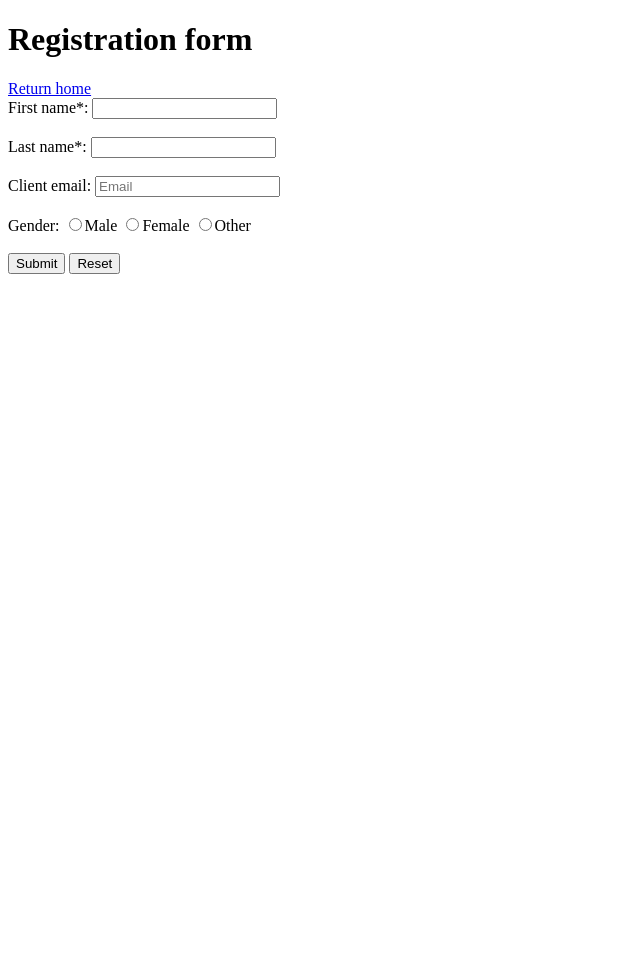
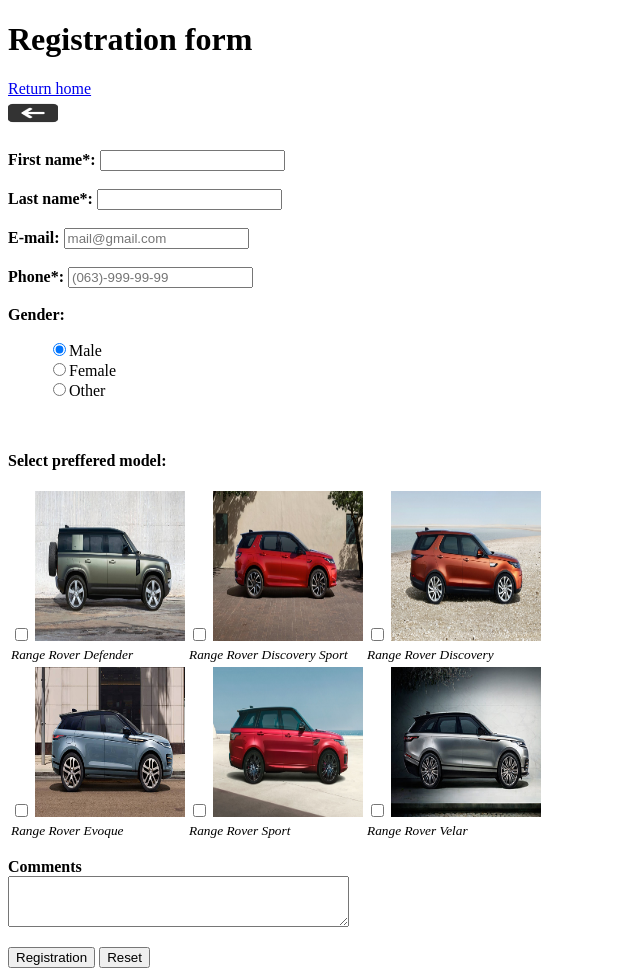
Before and after one commit to katerozhkovskaya/HW1707_Rozhkovska, a plain HTML site: page form.html in a window 1280 px wide. Shown: the whole page, without its empty margins (0-640 px from the left). Before the commit the page ends 800 px from the top, so only its background shows below. Drawn offline with Linux system fonts and the light colour scheme.

Commit message:
rewrite form

```diff
--- a/form.html
+++ b/form.html
@@ -10,35 +10,108 @@
     <header>
         <h1>Registration form</h1>
         <nav>
-            <a href="index.html">Return home</a>
+            <a href="index.html">
+                Return home
+                <br>
+                <img src="img/back-button.png" alt="Back button" width="50" height="30">
+            </a>
         </nav>
     </header>
+    <br>
     <main>
     <form action="https://formspree.io/xayplanq" method="POST">
-            <label for="first-name">First name*:
+            <label for="first-name"><b>First name*:</b>
                 <input type="text" id="fname" name="first-name" required>
             </label>
             <br><br>
-            <label for="last-name">Last name*:
+            <label for="last-name"><b>Last name*:</b>
                 <input type="text" id="lname" name="last-name" required>
             </label>
             <br><br>
-            <label>Client email:
-                <input type="email" name="email" placeholder="Email">
+            <label><b>E-mail:</b>
+                <input type="email" name="email" placeholder="mail@gmail.com">
             </label>
             <br><br>
-            <label>Gender:</label>
-                <label>
-                    <input type="radio" name="gender" value="male">Male
-                </label>
-                <label>
+            <label><b>Phone*:</b>
+                <input type="tel" name="phone" maxlength="15" placeholder="(063)-999-99-99" required>
+            </label>
+            <br><br>
+            <label><b>Gender:</b></label>
+            <br>
+            <ul>
+                <li type="none"><label>
+                    <input type="radio" name="gender" value="male" checked>Male
+                </label></li>
+                <li type="none"><label>
                     <input type="radio" name="gender" value="female">Female
-                </label>
-                <label>
+                </label></li>
+                <li type="none"><label>
                     <input type="radio" name="gender" value="other">Other
-                </label>
-                <br><br>
-            <input type="submit" value="Submit">
+                </label></li>
+            </ul>
+            <br><br>
+            <label><b>Select preffered model:</b></label>
+            <br><br>
+            <table>
+                <tr>
+                    <td>
+                        <label>
+                            <input type="checkbox" name="model" value="defender">
+                                <img src="img/range-rover-defender.jpg" alt="Range Rover Defender" width="150" height="150">
+                                <br>
+                                <i><small>Range Rover Defender</small></i>
+                        </label>
+                    </td>
+                    <td>
+                        <label>
+                            <input type="checkbox" name="model" value="discovery-sport">
+                                <img src="img/range-rover-discovery-sport.jpg" alt="Range Rover Discovery Sport" width="150" height="150">
+                                <br>
+                                <i><small>Range Rover Discovery Sport</small></i>
+                        </label>
+                    </td>
+                    <td>
+                        <label>
+                            <input type="checkbox" name="model" value="discovery">
+                                <img src="img/range-rover-discovery.jpg" alt="Range Rover Discovery" width="150" height="150">
+                                <br>
+                                <i><small>Range Rover Discovery</small></i>
+                        </label>
+                    </td>
+                </tr>
+                <tr>
+                    <td>
+                        <label>
+                            <input type="checkbox" name="model" value="evoque">
+                                <img src="img/range-rover-evoque.jpg" alt="Range Rover Evoque" width="150" height="150">
+                                <br>
+                                <i><small>Range Rover Evoque</small></i>
+                        </label>
+                    </td>
+                    <td>
+                        <label>
+                            <input type="checkbox" name="model" value="sport">
+                                <img src="img/range-rover-sport.jpg" alt="Range Rover Sport" width="150" height="150">
+                                <br>
+                                <i><small>Range Rover Sport</small></i>
+                        </label>
+                    </td>
+                    <td>
+                        <label>
+                            <input type="checkbox" name="model" value="velar">
+                                <img src="img/range-rover-velar.jpg" alt="Range Rover Velar" width="150" height="150">
+                                <br>
+                                <i><small>Range Rover Velar</small></i>
+                        </label>
+                    </td>
+                </tr>
+            </table>
+            <p><b>Comments</b>
+                <br>
+                <textarea name="comments" cols="40" rows="3">
+                </textarea>
+            </p>
+            <input type="submit" value="Registration">
             <input type="reset">
         </form>
     </main>
```
Also changed, not shown: img/back-button.png (added).
